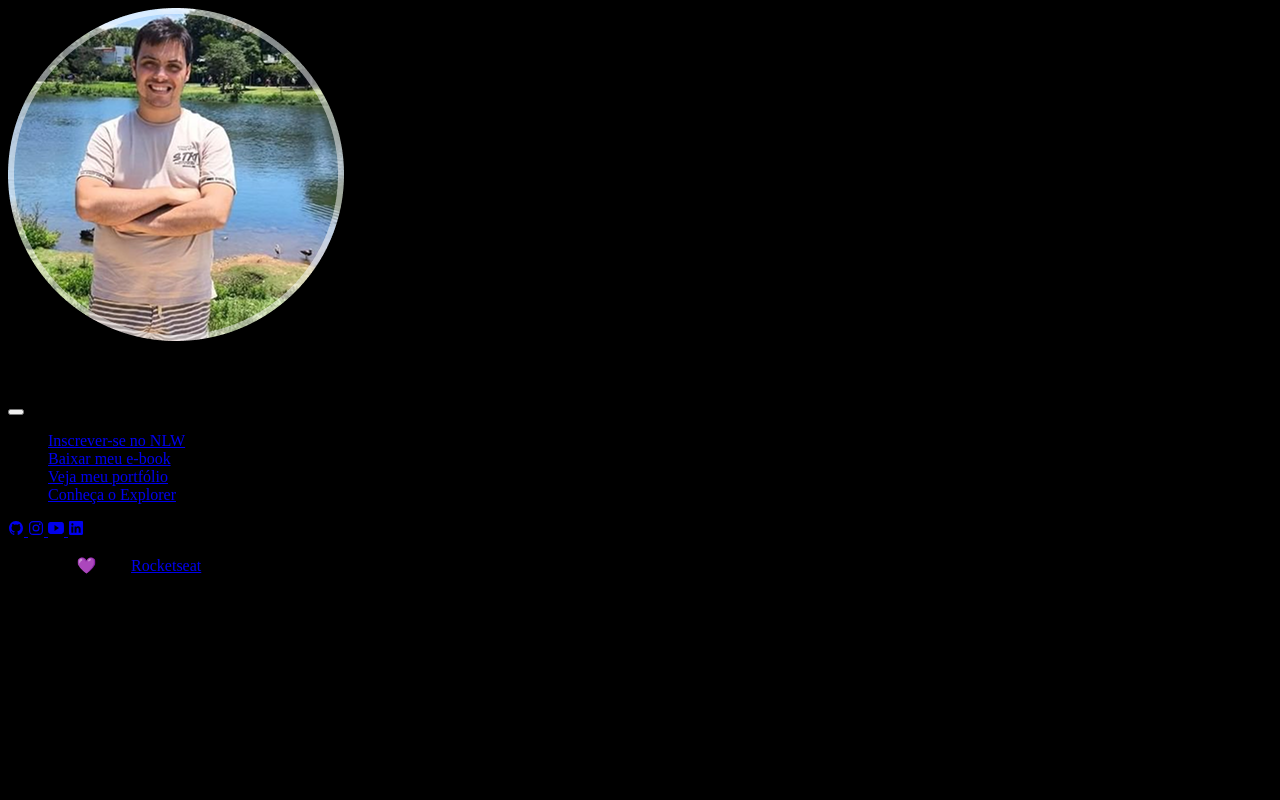
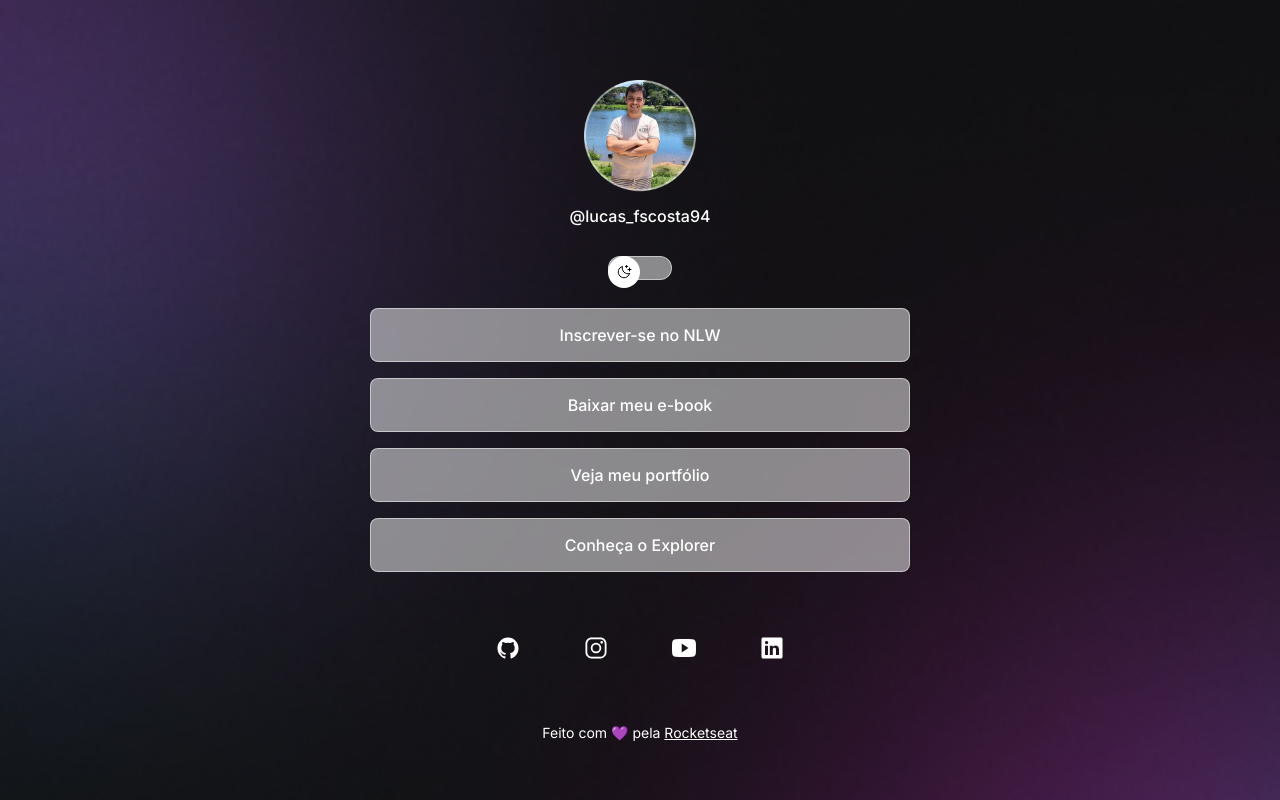
Before and after one commit to lfscosta94/rocketseat.projeto, a plain HTML site: page index.html in a window 1280 px wide. Drawn offline with nearby package versions, Linux system fonts and the light colour scheme.

Commit message:
Update style.css

```diff
--- a/style.css
+++ b/style.css
@@ -1,3 +1,176 @@
+* {
+    margin: 0;
+    padding: 0;
+    box-sizing: border-box;
+}
+
+:root {
+    --text-color: white;
+    --bg-url: url(./assets/bg-mobile.jpg);
+    --stroke-color: rgba(255, 255, 255, 0.5);
+    --surface-color: rgba(255, 255, 255, 0.5);
+    --surface-color-hover: rgba(255, 255, 255, 0.02);
+    --highlight-color: rgba(255, 255, 255, 0.1);
+    --switch-bg-url: url(./assets/moon-stars.svg);
+}
+
+.light {
+    --text-color: black;
+    --bg-url: url(./assets/bg-mobile-light.jpg);
+    --stroke-color: rgba(0, 0, 0, 0.5);
+    --surface-color: rgba(255, 255, 255, 0.5);
+    --surface-color-hover: rgba(255, 255, 255, 0.02);
+    --highlight-color: rgba(0, 0, 0, 0.1);
+    --switch-bg-url: url(./assets/sun.svg);
+}
+
 body {
-    background-color: black;
+    background: var(--bg-url) no-repeat top center / cover;
 }
+
+body * {
+    font-family: 'Inter', sans-serif;
+    color: var(--text-color);
+}
+
+#container {
+    width: 100%;
+    max-width: 588px;
+    margin: 56px auto 0px auto;
+    padding: 0 24px;
+}
+
+#profile {
+    text-align: center;
+    padding: 24px;
+}
+
+
+/*Profile*/
+#profile img {
+    width: 112px;
+}
+
+#profile p {
+    font-weight: 500;
+    line-height: 24px;
+    margin-top: 8px;
+}
+
+switch {
+    position: relative;
+    width: 64px;
+
+    margin: 4px auto;
+}
+
+/*Switch*/
+#switch {
+position: relative;
+width: 64px;
+
+margin: 4px auto;
+
+}
+#switch button {
+width: 32px;
+height: 32px;
+background: white var(--switch-bg-url) no-repeat center;
+border: 0;
+border-radius: 50%;
+
+position: absolute;
+z-index: 1;
+}
+
+.light #switch button {
+    right: 0;
+    left: initial;
+}
+
+#switch span {
+display: block;
+width: 64px;
+height: 24px;
+background: var(--surface-color);
+border: 1px solid var(--stroke-color);
+backdrop-filter: blur(4px);
+-webkit-backdrop-filter: blur(4px);
+border-radius: 9999px;
+
+
+}
+
+
+/* Links */
+
+ul {
+    list-style: none;
+
+    display: flex;
+    flex-direction: column;
+    gap: 16px;
+
+    padding: 24px 0;
+}
+
+ul li a {
+    display: flex;
+    align-items: center;
+    justify-content: center;
+
+    padding: 16px 24px;
+
+    background: var(--surface-color);
+    border: 1px solid var(--stroke-color);
+    border-radius: 8px;
+
+    -webkit-backdrop-filter: blur(4px);
+    backdrop-filter: blur(4px);
+
+    text-decoration: none;
+    font-weight: 500;
+
+    transition: background 0.5s;
+}
+
+/* pseudo selector */
+ul li a:hover {
+    background: var(--surface-color-hover);
+    border: 1.5px solid var(--text-color);
+}
+
+/* social links */
+#social-links {
+    display: flex;
+    justify-content: center;
+    gap: 32px;
+
+    padding: 24px 0;
+
+    font-size: 24px;
+}
+
+
+#social-links a {
+    display: flex;
+    align-items: center;
+    justify-content: center;
+    padding: 16px;
+
+    transition: background 0.5s;
+    border-radius: 50%;
+}
+
+
+#social-links a:hover {
+    background: var(--highlight-color);
+    padding: 16px;
+    border-radius: 50%;
+}
+
+footer {
+    padding: 24px 0;
+    text-align: center;
+    font-size: 14px;
+}
```
